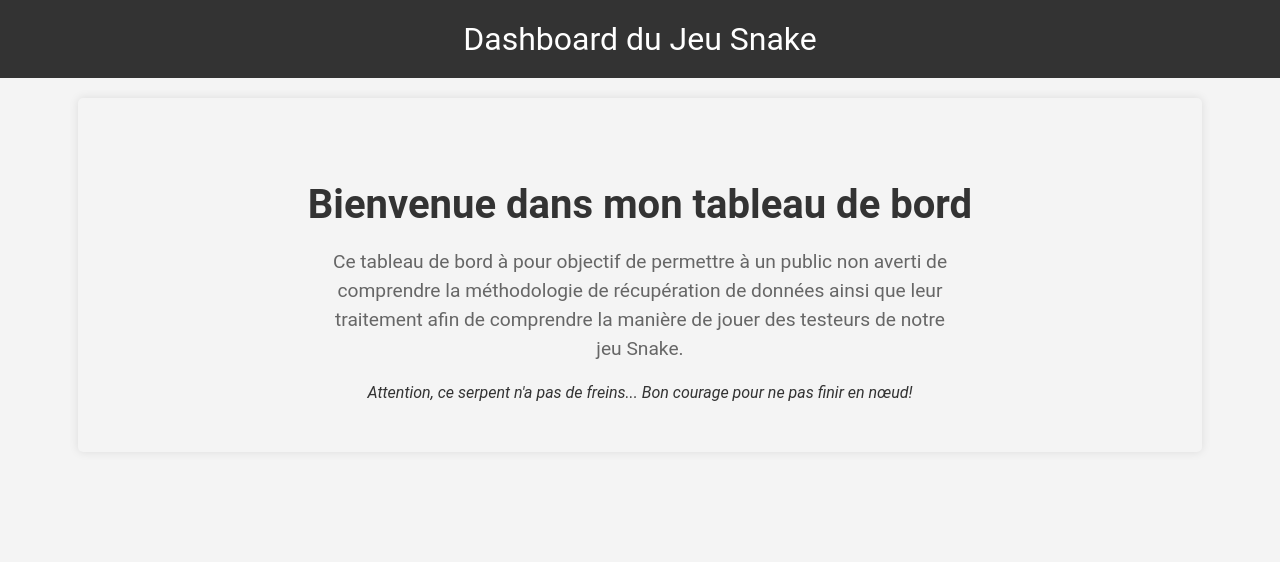
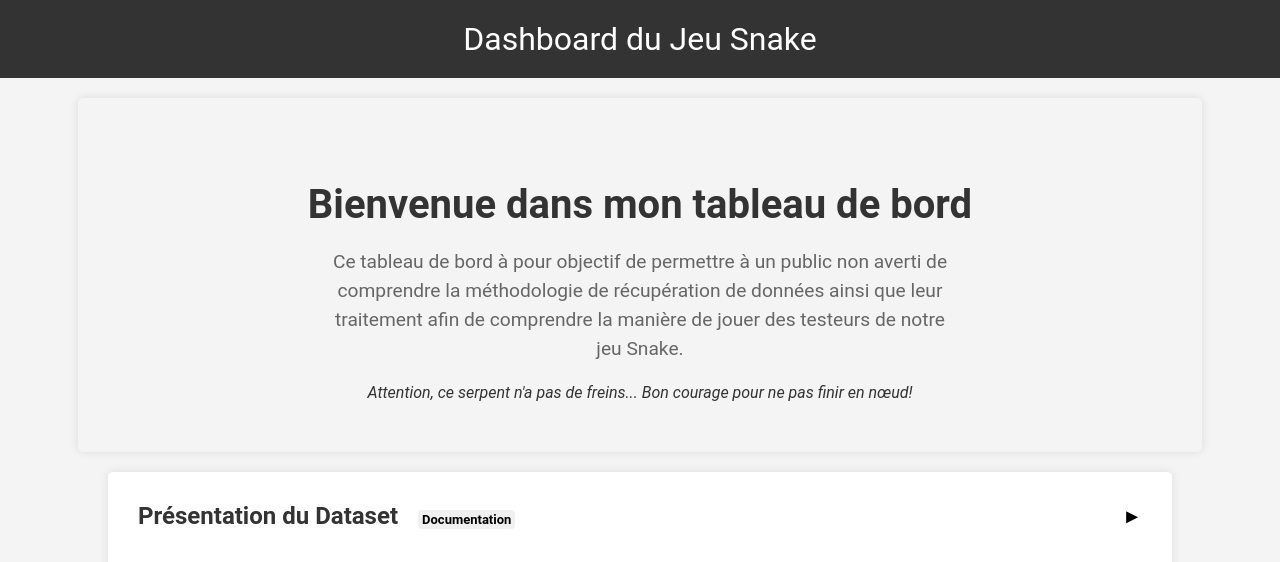
Before and after one commit to HaDock404/ai-game-snake, a React (Create React App) app: page /#/ in a window 1280 px wide. Shown: the top 562 px of the page. Built offline with nearby package versions, Linux system fonts and the light colour scheme.

Commit message:
expendable box functionning

```diff
--- /dev/null
+++ b/src/components/Expandable_box.jsx
@@ -0,0 +1,22 @@
+import '../styles/expandable_box.css'
+
+function Expandable_box() {
+    return (
+        <div id="expandable-box">
+            <input type="checkbox" id="toggle"></input>
+            <label for="toggle" id="box-header">
+                <h3 id="main-paragraph-title">
+                    Présentation du Dataset<span id="documentation">Documentation</span>
+                </h3>
+              <span id="arrow">&#9658;</span>
+            </label>
+            <div id="box-content">
+                <div id="main-paragraph-text">
+                    test
+                </div>
+            </div>
+        </div>
+    )
+}
+
+export default Expandable_box
--- a/src/components/Main.jsx
+++ b/src/components/Main.jsx
@@ -1,4 +1,5 @@
 import Intro from "./Intro"
+import Expandable_box from "./Expandable_box"
 
 function Main() {
     return (
@@ -11,6 +12,7 @@ function Main() {
                 notre jeu Snake."
                 quote="Attention, ce serpent n'a pas de freins... Bon courage pour ne pas finir en nœud!"
             />
+            <Expandable_box />
         </main>
     )
 }
--- /dev/null
+++ b/src/styles/expandable_box.css
@@ -0,0 +1,72 @@
+#expandable-box {
+    max-width: 80%;
+    margin: 20px auto;
+    padding: 20px;
+    background-color: #fff;
+    border-radius: 5px;
+    box-shadow: 0 0 10px rgba(0, 0, 0, 0.1);
+}
+
+#expandable-box:hover {
+    box-shadow: 0 0 10px rgba(0, 0, 0, 0.1);
+    transform: scale(1.01);
+}
+
+#box-header {
+    display: flex;
+    justify-content: space-between;
+    align-items: center;
+    padding: 10px;
+    cursor: pointer;
+}
+
+#box-header h3 {
+    margin: 0;
+}
+
+#main-paragraph-title {
+    font-size: 1.5em;
+    color: #333;
+    margin-bottom: 20px;
+}
+
+#main-paragraph-text {
+    font-size: 1.2em;
+    color: #666;
+    line-height: 1.5;
+    margin-bottom: 20px;
+    margin-top: 10px;
+    width: 100%;
+}
+
+#documentation {
+    background-color: #f0f0f0;
+    font-size: 13px;
+    color: black;
+    padding: 2px 4px;
+    margin-left: 20px;
+    border-radius: 4px;
+}
+
+#arrow {
+    font-size: 20px;
+}
+
+#box-content {
+    padding: 10px;
+    max-height: 0;
+    overflow: hidden;
+    transition: max-height 0.3s;
+}
+
+input[type="checkbox"] {
+    display: none;
+  }
+
+  input[id="toggle"]:checked + #box-header #arrow {
+    transform: rotate(90deg);
+  }
+
+  input[id="toggle"]:checked ~ #box-content {
+    max-height: 1000px;
+  }
```
